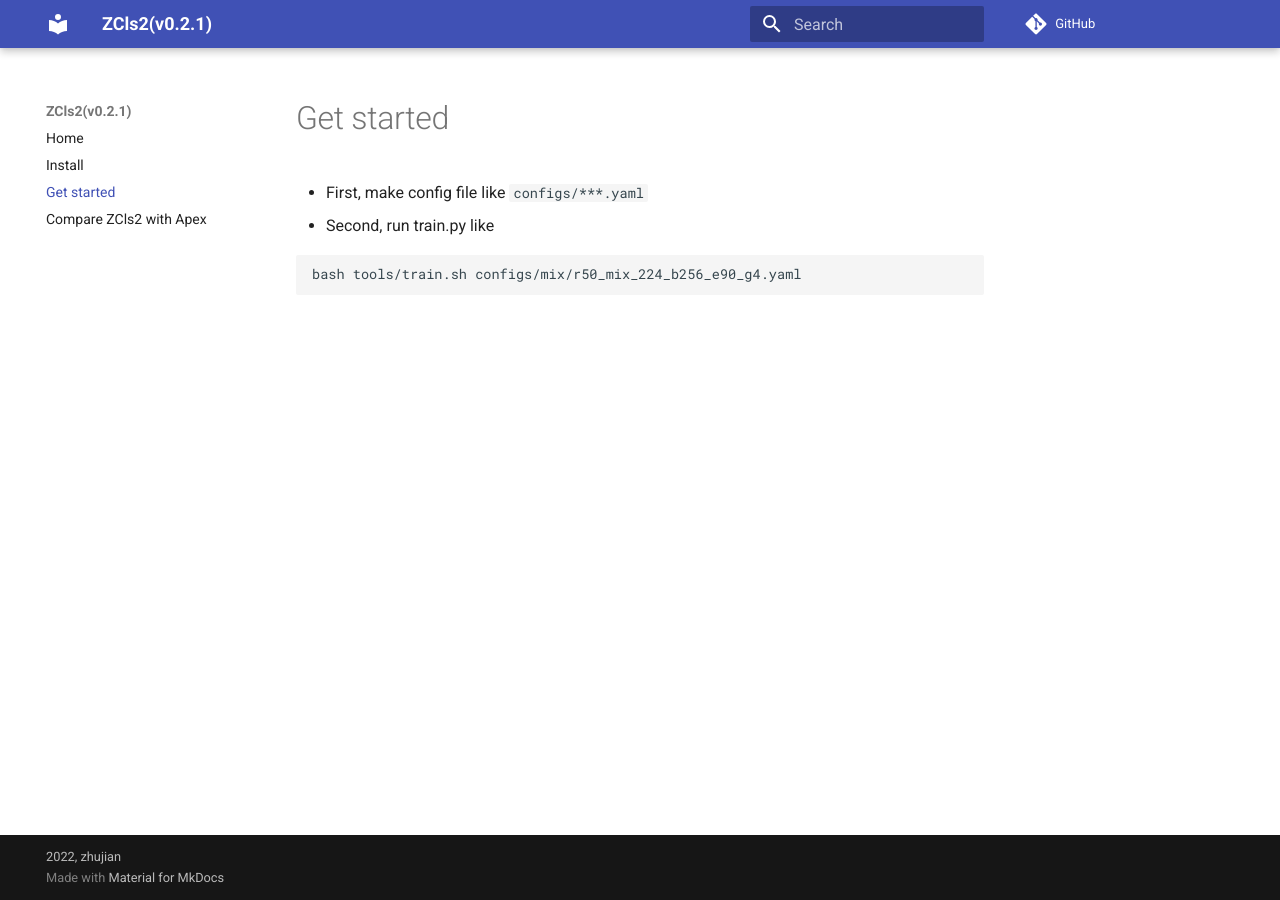
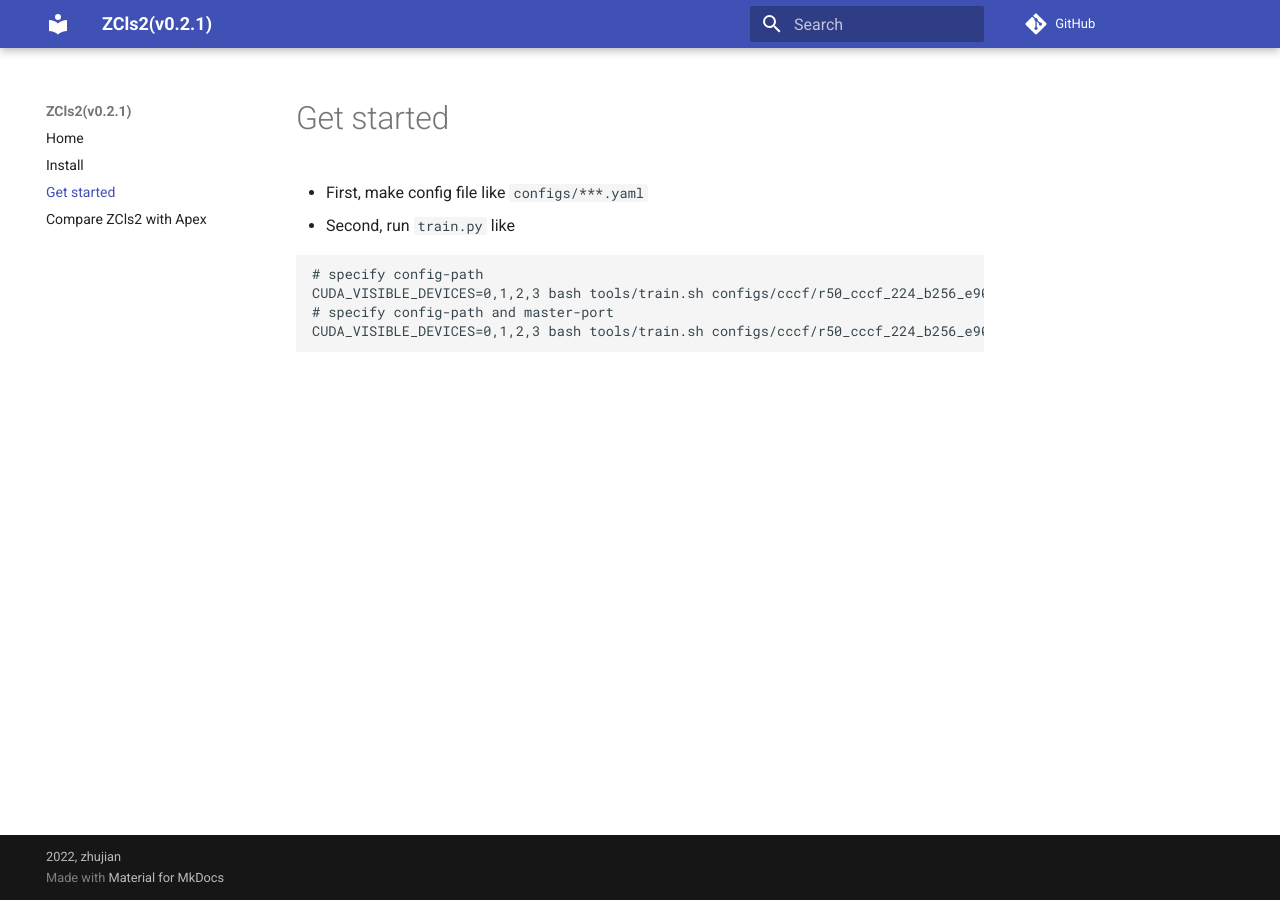
Before and after one commit to ZJCV/ZCls2, an MkDocs documentation site: the page built from docs/get-started.md, in a window 1280 px wide. Built offline with MkDocs 1.6.1 and Material for MkDocs 9.7.7, drawn with Linux system fonts in a browser that asks for light colours; comment, search, counter and statistics services are not loaded.

Commit message:
docs(get-started.md): update usage

````diff
--- a/docs/get-started.md
+++ b/docs/get-started.md
@@ -1,8 +1,11 @@
 # Get started
 
 * First, make config file like `configs/***.yaml`
-* Second, run train.py like
+* Second, run `train.py` like
 
 ```shell
-bash tools/train.sh configs/mix/r50_mix_224_b256_e90_g4.yaml
+# specify config-path
+CUDA_VISIBLE_DEVICES=0,1,2,3 bash tools/train.sh configs/cccf/r50_cccf_224_b256_e90_g4.yaml
+# specify config-path and master-port
+CUDA_VISIBLE_DEVICES=0,1,2,3 bash tools/train.sh configs/cccf/r50_cccf_224_b256_e90_g4.yaml 31222
 ```
````
